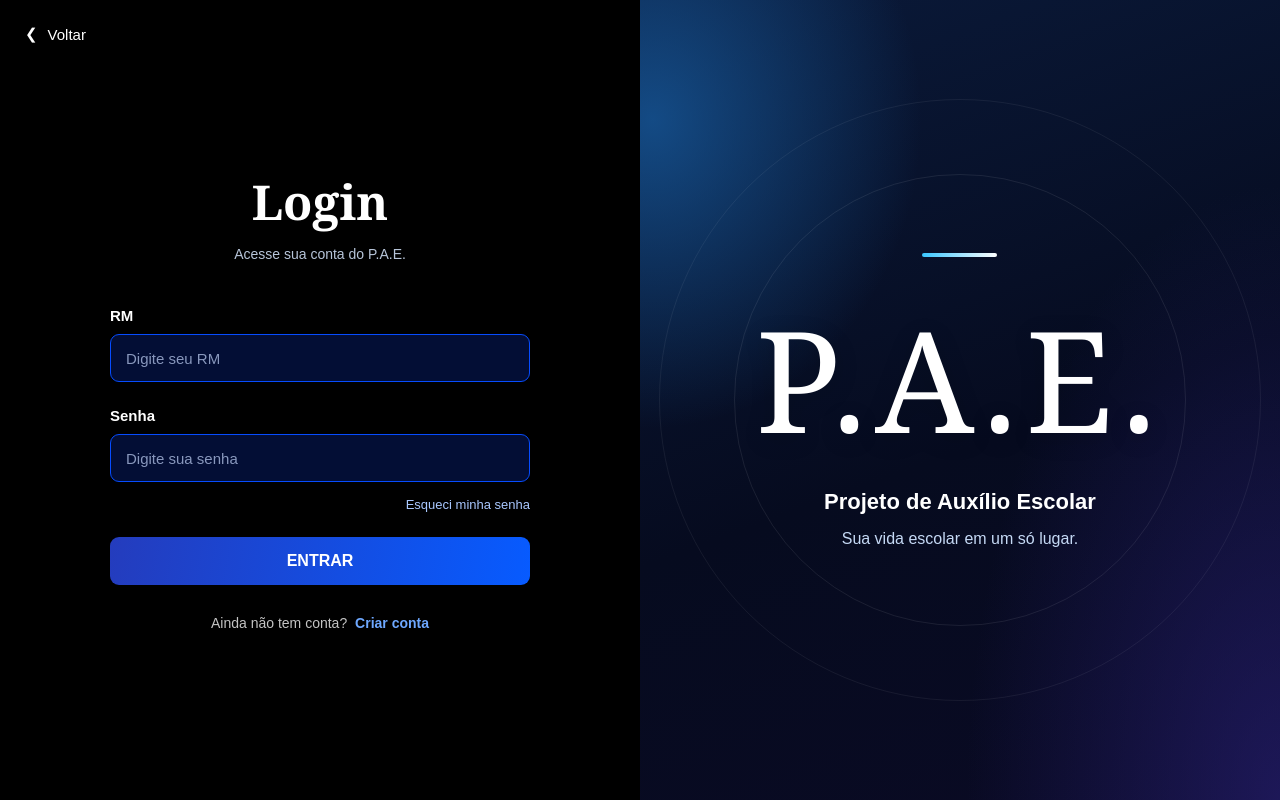
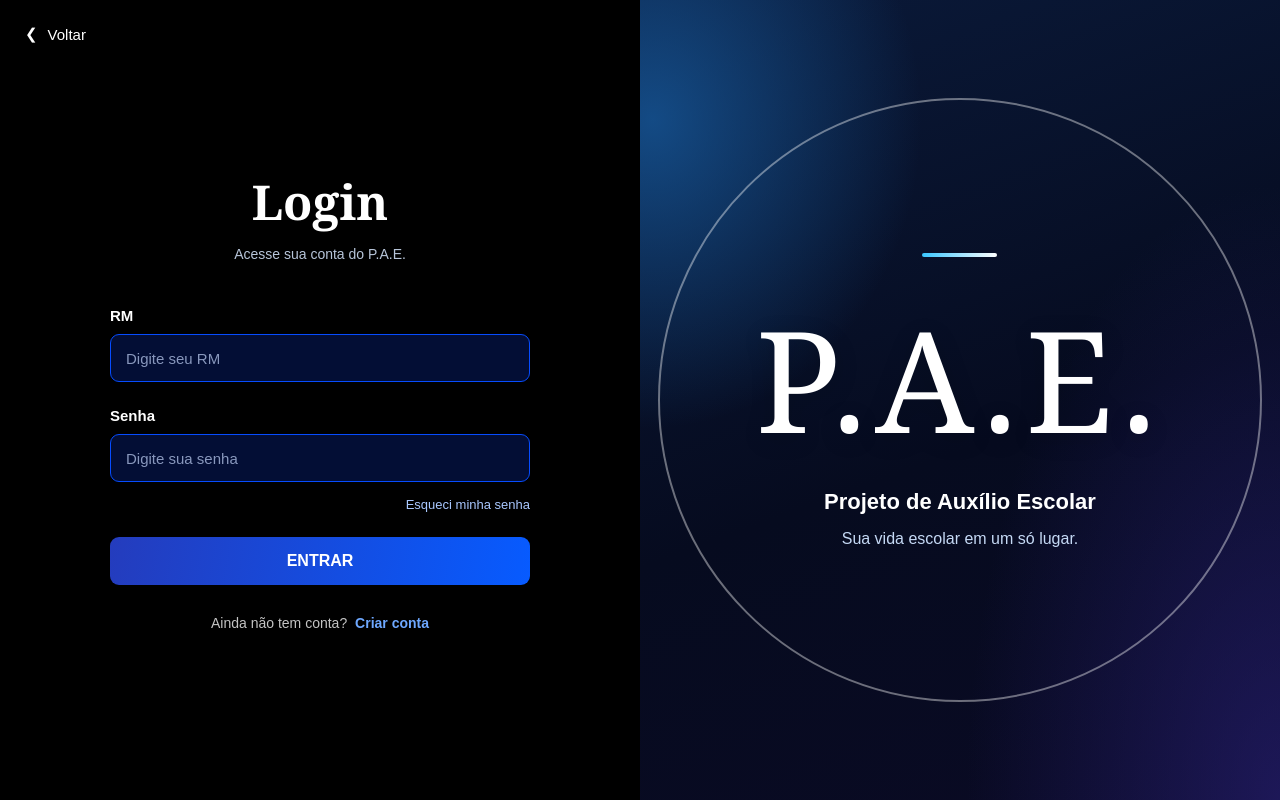
Before and after one commit to Dias2306/tcc, a PHP site: page /login.html in a window 1280 px wide. Run offline with PHP 8.4, Linux system fonts and the light colour scheme.

Commit message:
Update logins.css

```diff
--- a/tcc/css/logins.css
+++ b/tcc/css/logins.css
@@ -214,10 +214,10 @@ body {
     content: "";
     position: absolute;
 
-    width: 450px;
-    height: 450px;
+    width: 500px;
+    height: 500px;
 
-    border: 1px solid #ffffff15;
+    border: 0px solid #ffffff67;
     border-radius: 50%;
 }
 
@@ -228,7 +228,7 @@ body {
     width: 600px;
     height: 600px;
 
-    border: 1px solid #ffffff10;
+    border: 2px solid #ffffff67;
     border-radius: 50%;
 }
 
```
